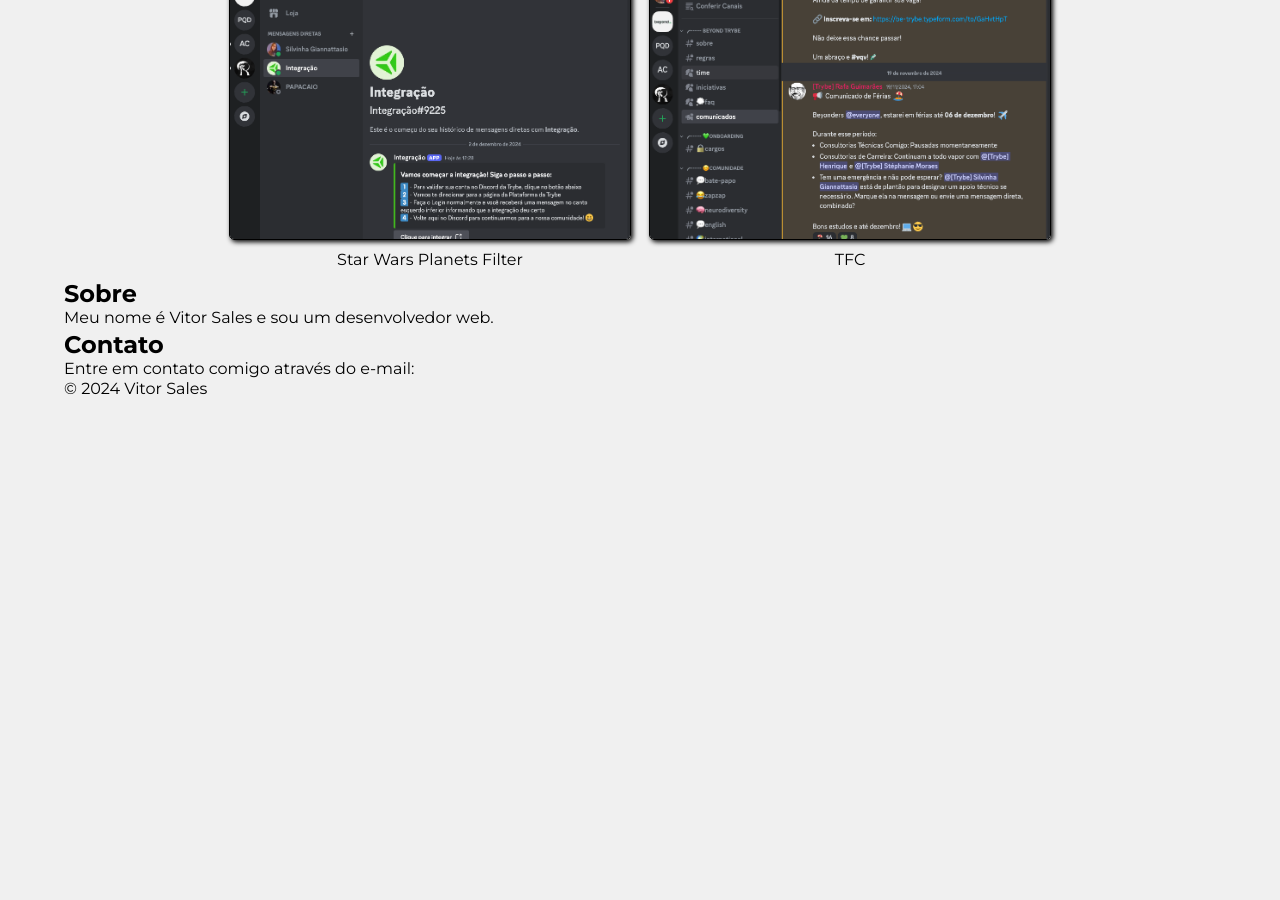
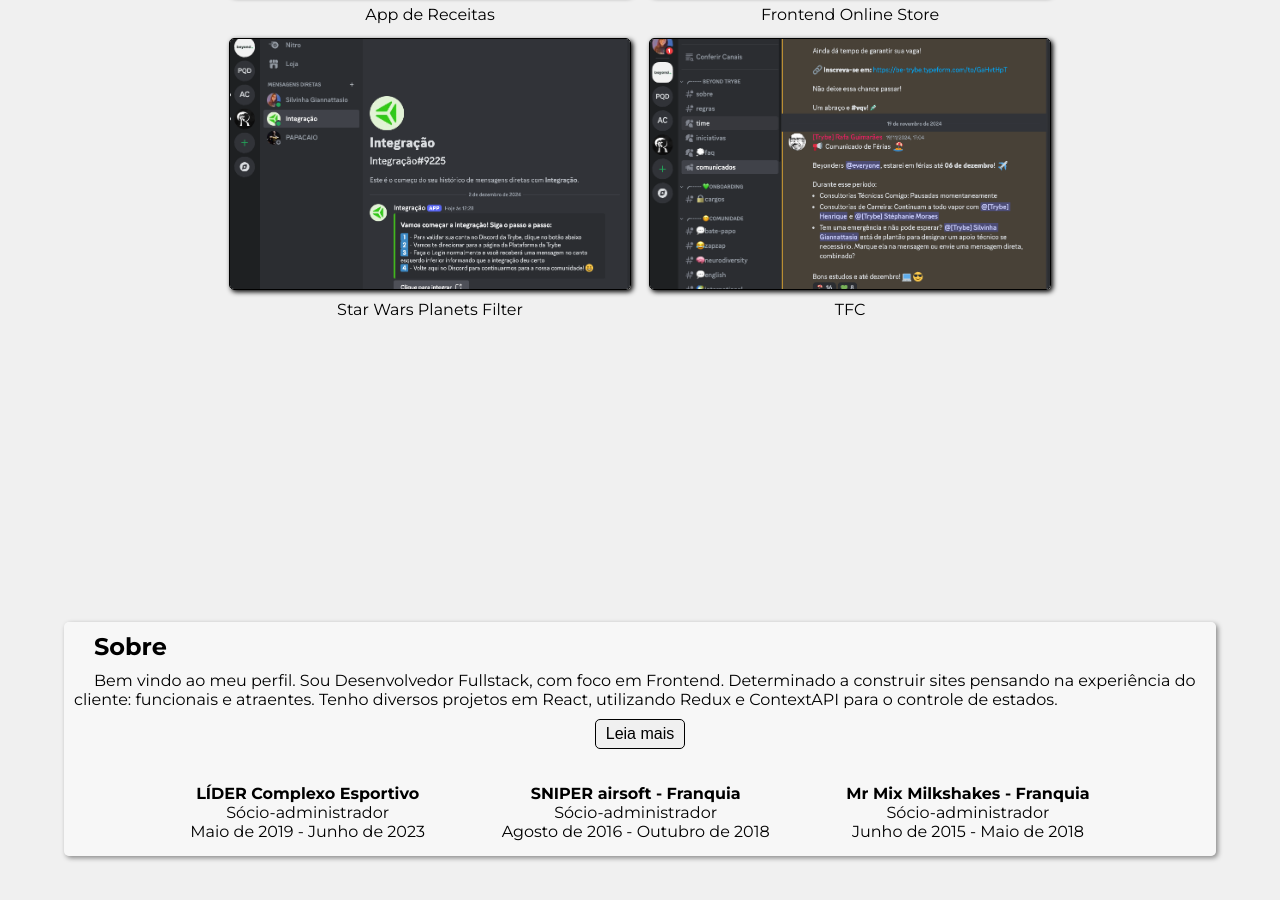
Before and after one commit to Vitor-Sales/Portfolio, a plain HTML site: page src/index.html in a window 1280 px wide. Shown: the part 1132-2032 px from the top of the page. Before the commit the page ends 1530 px from the top, so only its background shows below. Drawn offline with nearby package versions, Linux system fonts and the light colour scheme.

Commit message:
About prototype done

```diff
--- a/src/index.html
+++ b/src/index.html
@@ -52,9 +52,37 @@
           </a>
         </li>
       </ul>
-    <section class="about-container">
-      <h2>Sobre</h2>
-      <p>Meu nome é Vitor Sales e sou um desenvolvedor web.</p>
+    </section>
+    <section>
+      <div class="about-container">
+        <h2>Sobre</h2>
+        <p class="text">Bem vindo ao meu perfil. Sou Desenvolvedor Fullstack, com foco em Frontend. Determinado a construir sites pensando na experiência do cliente: funcionais e atraentes. Tenho diversos projetos em React, utilizando Redux e ContextAPI para o controle de estados.
+        </p>
+        <p class="more-text">Fui empresário por 8 anos, durante esse tempo desenvolvi liderança, trabalho em equipe, atendimento ao cliente. Mais importante do que isso, percebi a importância de se desenvolver de forma contínua. A partir disso entrei em uma jornada de cursos na FebraCIS para autodesenvolvimento. Fazendo cursos de Coaching Life, Analista de Perfil Comportamental, entre outros.</p>
+
+        <p  class="more-text">Em dezembro de 2024 conclui o curso de Formação em Desenvolvimento Web Fullstack da Trybe. Estou no meu segundo semestre em Engenharia de Software e cursando UX Design pela Google para me tornar um profissional mais completo.</p>
+
+        <p  class="more-text">Em 2023, dei início ao processo de transição de carreira, buscando entrar em um mundo que eu desejava há tempos. Estou muito feliz com minha escolha e animado com as próximas experiências e aprendizados.
+        </p>
+        <button class="read-more-btn">Leia mais</button>
+        <div>
+          <div>
+            <h4>LÍDER Complexo Esportivo</h4>
+            <p>Sócio-administrador</p>
+            <p>Maio de 2019 - Junho de 2023</p>
+          </div>
+          <div>
+            <h4>SNIPER airsoft - Franquia</h4>
+            <p>Sócio-administrador</p>
+            <p>Agosto de 2016 - Outubro de 2018</p>
+          </div>
+          <div>
+            <h4>Mr Mix Milkshakes - Franquia</h4>
+            <p>Sócio-administrador</p>
+            <p>Junho de 2015 - Maio de 2018</p>
+          </div>
+        </div>
+      </div>
     </section>
     <section class="contact-container">
       <h2>Contato</h2>
--- a/src/index.js
+++ b/src/index.js
@@ -46,3 +46,28 @@ typeEffect();
 // ScrollReveal().reveal('.projects-container');
 // ScrollReveal().reveal('.about-container');
 // ScrollReveal().reveal('.contact-container');
+
+
+
+// Read More Effect
+
+const hiddenTexts = document.querySelectorAll('.more-text');
+const readMoreBtn = document.querySelector('.read-more-btn');
+
+console.log(hiddenTexts);
+
+
+readMoreBtn.addEventListener('click', () => {
+
+  if (hiddenTexts[0].style.display == 'none') {
+    for (let i = 0; i < hiddenTexts.length; i++) {
+      hiddenTexts[i].style.display = 'inline';
+    }
+    readMoreBtn.textContent = 'Leia menos';
+  } else {
+    for (let i = 0; i < hiddenTexts.length; i++) {
+      hiddenTexts[i].style.display = 'none';
+    }
+    readMoreBtn.textContent = 'Leia mais';
+  }
+})
--- a/src/style.css
+++ b/src/style.css
@@ -7,8 +7,10 @@
 
 :root {
   --primary-color: #f0f0f0;
+  --secondary-color: rgb(101, 101, 101);
+  --third-color: rgba(255, 255, 255, 0.505);
+  --shadow-color: rgba(0, 0, 0, 0.44);
   --font-collor: black;
-  --secondary-color: rgb(101, 101, 101);
   --main-font: "Montserrat", serif;
 }
 
@@ -139,6 +141,64 @@ body {
   box-shadow: 2px 2px 5px black;
 }
 
+.about-container {
+  background-color: var(--third-color);
+  /* border: 1px solid black; */
+  padding: 10px;
+  border-radius: 5px;
+  box-shadow: 2px 2px 5px var(--shadow-color);
+  display: flex;
+  flex-direction: column;
+  gap: 10px;
+}
+
+.about-container h2 {
+  text-indent: 20px;
+}
+
+.about-container > p {
+  text-indent: 20px;
+}
+
+.more-text {
+  display: none;
+}
+
+.read-more-btn {
+  background-color:var(--primary-color);
+  color: black;
+  font-size: 1rem;
+  font-weight: 500;
+  border: 1px solid black;
+  padding: 5px 10px;
+  margin: 0 auto;
+  cursor: pointer;
+  border-radius: 5px;
+  transition: background-color 0.5s ease;
+  transition: border 0.5s ease;
+}
+
+.read-more-btn:hover {
+  background-color: rgba(255, 255, 255, 0);
+  border: 1px solid transparent;
+}
+
+.about-container > div {
+  display: flex;
+  justify-content: center;
+  gap: 5%;
+  text-align: center;
+  margin-top: 20px;
+}
+
+.about-container > div > div {
+  /* border: 1px solid black;
+  border-radius: 5px;
+  background-color: var(--primary-color); */
+  padding: 5px 10px;
+}
+
+
 
 /* Mudanças para dispositivos com menos 768px de largura */
 
```
